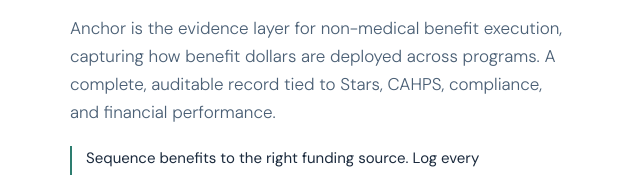
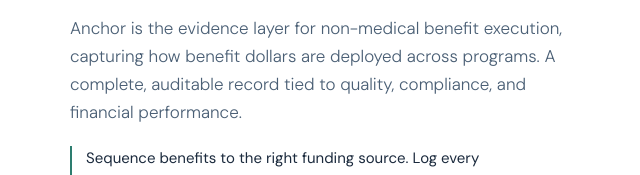
Before and after one commit to Bschmidtvhm/anchor, a plain HTML site: page index.html in a window 1280 px wide. Shown: the part 402-577 px from the top of the page, 0-640 px from the left. Drawn offline with Linux system fonts and the light colour scheme.

Commit message:
Replace Stars/CAHPS with quality in hero subhead to avoid redundancy with support line

```diff
--- a/index.html
+++ b/index.html
@@ -1433,7 +1433,7 @@
       <div class="hero-left">
         <span class="eyebrow">Payer Infrastructure for Dual-Eligible Populations</span>
         <h1>The System of Record for Non-Medical Benefit <em>Execution</em></h1>
-        <p class="hero-sub">Anchor is the evidence layer for non-medical benefit execution, capturing how benefit dollars are deployed across programs. A complete, auditable record tied to Stars, CAHPS, compliance, and financial performance.</p>
+        <p class="hero-sub">Anchor is the evidence layer for non-medical benefit execution, capturing how benefit dollars are deployed across programs. A complete, auditable record tied to quality, compliance, and financial performance.</p>
         <p class="hero-support">Sequence benefits to the right funding source. Log every execution event in a real-time ledger. Produce audit-ready evidence tied to STAR, CAHPS, and retention outcomes.</p>
         <p class="hero-audience">Built for Medicare Advantage plans serving dual-eligible members</p>
         <div class="btn-group">
```
